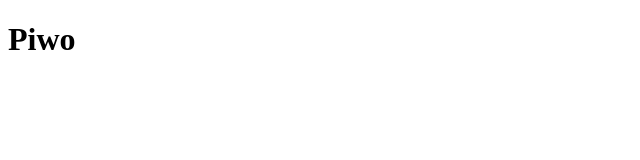
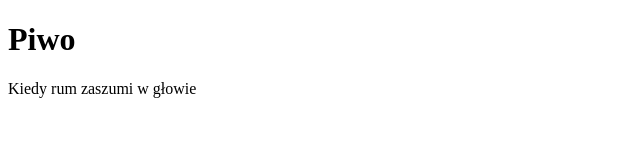
Before and after one commit to Bob5252/test, a plain HTML site: page index.html in a window 1280 px wide. Shown: the whole page, without its empty margins (0-640 px from the left). Drawn offline with Linux system fonts and the light colour scheme.

Commit message:
added p and css

```diff
--- /dev/null
+++ b/css/style.css
@@ -0,0 +1,9 @@
+*{
+    box-sizing: border-box;
+    margin: 0;
+    padding: 0;
+}
+body{
+    width: 100px;
+
+}
--- a/index.html
+++ b/index.html
@@ -8,5 +8,6 @@
 </head>
 <body>
     <h1>Piwo</h1>
+    <p>Kiedy rum zaszumi w głowie</p>
 </body>
 </html>
```
